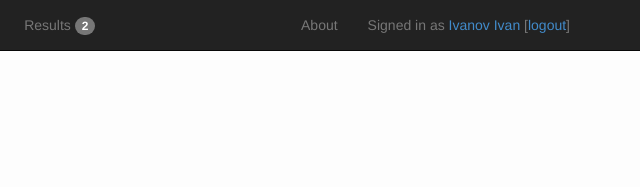
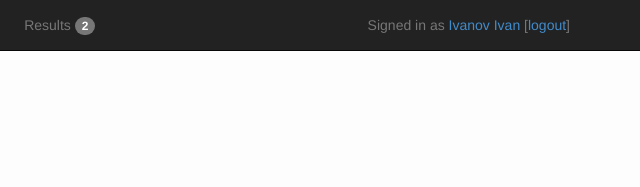
Before and after one commit to trass/site-mockup, a plain HTML site: page index.html in a window 1280 px wide. Shown: the top 187 px of the page, 640-1280 px from the left. Drawn offline with Linux system fonts and the light colour scheme.

Commit message:
remove About from top navbar

```diff
--- a/index.html
+++ b/index.html
@@ -52,7 +52,6 @@
           </ul>
 
           <ul class="nav navbar-nav navbar-right">
-            <li><a href="#">About</a></li>
             <li><p class="navbar-text">Signed in as <a href="#">Ivanov Ivan</a> [<a href="login.html">logout</a>]</p></li>
           </ul>
         </div><!--/.nav-collapse -->
```
Also changed, not shown: problems.html (+0 -1 lines), results.html (+0 -1 lines), sections/3.html (+0 -1 lines), sections/homework.html (+0 -1 lines), sections/project.html (+0 -1 lines), submissions.html (+0 -1 lines), task.html (+0 -1 lines).
